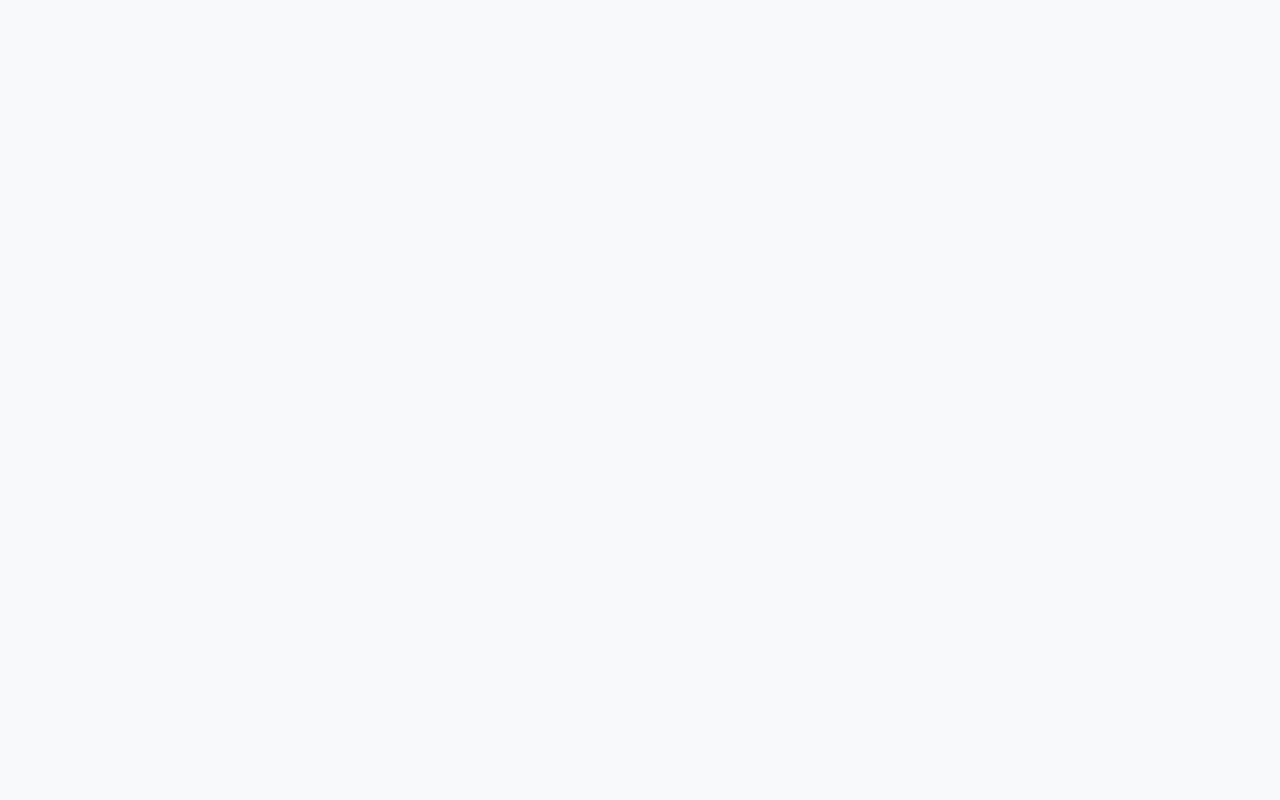
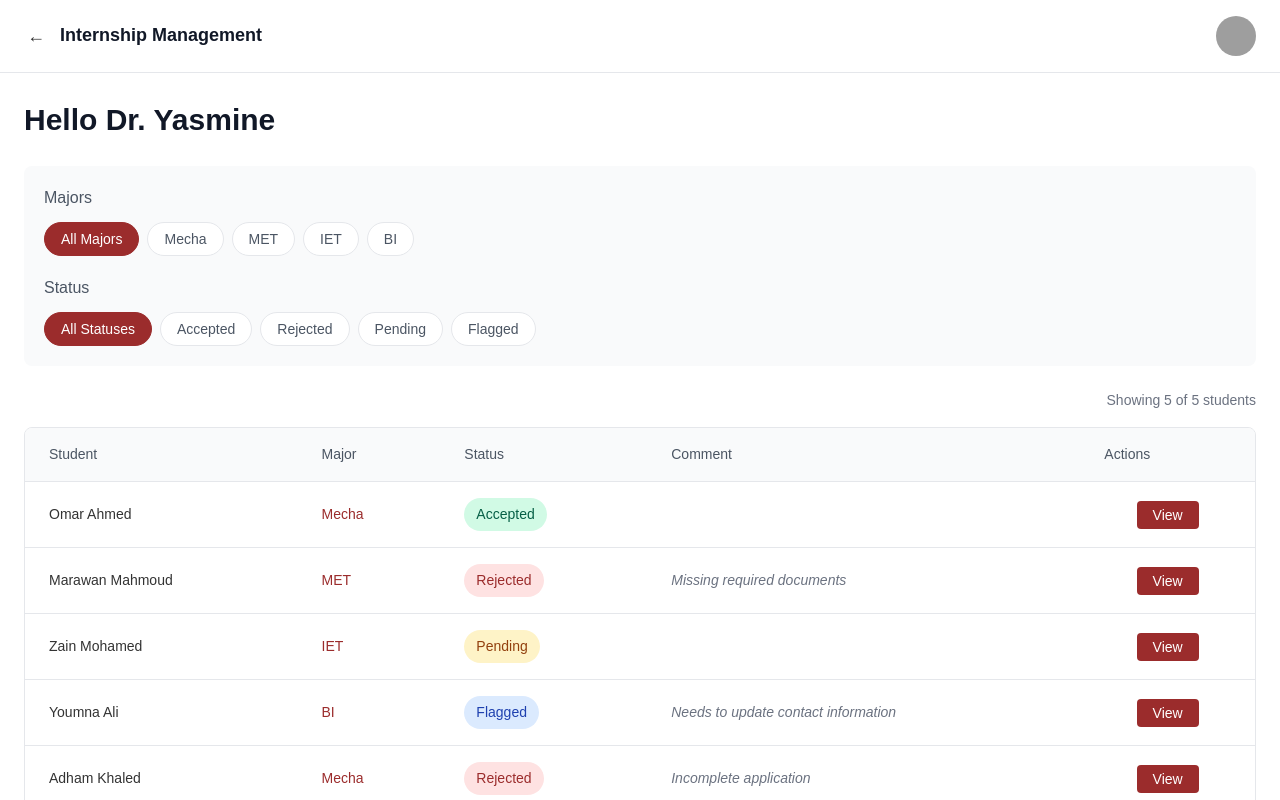
Before and after one commit to yomnaelgohary/Depuggers, a React (Vite) app in the folder my-app/: page /faculty in a window 1280 px wide. Before the commit this address had no page. Built offline with nearby package versions, Linux system fonts and the light colour scheme; grey boxes are pictures that could not be loaded.

Commit message:
Facultyy

```diff
--- a/my-app/src/App.jsx
+++ b/my-app/src/App.jsx
@@ -4,6 +4,7 @@ import { useState } from "react"
 import { BrowserRouter as Router, Routes, Route, useNavigate } from "react-router-dom"
 import "./App.css"
 import SCAD from "./SCAD" // Import the SCAD component
+import Faculty from "./Faculty" // Import the Faculty component
 
 // LoginPage component
 function LoginPage() {
@@ -13,9 +14,11 @@ function LoginPage() {
   const navigate = useNavigate()
 
   const handleLogin = () => {
-    // Only redirect to SCAD if username is "user" and password is "1234"
+    // Check credentials and redirect accordingly
     if (email.toLowerCase() === "user" && password === "1234") {
       navigate("/SCAD")
+    } else if (email.toLowerCase() === "faculty" && password === "1234") {
+      navigate("/faculty")
     } else {
       setError("Invalid credentials")
     }
@@ -34,7 +37,7 @@ function LoginPage() {
         <h2>Login</h2>
         <input
           type="text"
-          placeholder="Email (e.g. user)"
+          placeholder="Email (e.g. user or faculty)"
           value={email}
           onChange={(e) => setEmail(e.target.value)}
           className="input-field"
@@ -119,6 +122,7 @@ function App() {
         <Route path="/register-company" element={<CompanyRegistrationPage />} />
         <Route path="/dashboard/:role" element={<DashboardWrapper />} />
         <Route path="/SCAD" element={<SCAD />} />
+        <Route path="/faculty" element={<Faculty />} />
       </Routes>
     </Router>
   )
--- /dev/null
+++ b/my-app/src/Faculty.css
@@ -0,0 +1,269 @@
+/* Base styles */
+* {
+    box-sizing: border-box;
+    margin: 0;
+    padding: 0;
+  }
+
+  html,
+  body {
+    width: 100%;
+    height: 100%;
+    margin: 0;
+    padding: 0;
+    overflow-x: hidden;
+    font-family: -apple-system, BlinkMacSystemFont, "Segoe UI", Roboto, Oxygen, Ubuntu, Cantarell, "Open Sans",
+      "Helvetica Neue", sans-serif;
+    background-color: #ffffff;
+    color: #333333;
+  }
+
+  /* Faculty container - full screen */
+  .faculty-container {
+    min-height: 100vh;
+    width: 100vw;
+    background-color: #ffffff;
+    display: flex;
+    flex-direction: column;
+  }
+
+  /* Header styles */
+  .faculty-header {
+    display: flex;
+    justify-content: space-between;
+    align-items: center;
+    padding: 16px 24px;
+    border-bottom: 1px solid #e5e7eb;
+    background-color: #ffffff;
+    width: 100%;
+  }
+
+  .header-title {
+    display: flex;
+    align-items: center;
+    gap: 12px;
+  }
+
+  .back-icon {
+    font-size: 18px;
+    cursor: pointer;
+    width: 24px;
+    height: 24px;
+    display: flex;
+    align-items: center;
+    justify-content: center;
+  }
+
+  .faculty-header h1 {
+    font-size: 18px;
+    font-weight: 600;
+    color: #111827;
+  }
+
+  .profile-image {
+    width: 40px;
+    height: 40px;
+    border-radius: 50%;
+    overflow: hidden;
+  }
+
+  .profile-image img {
+    width: 100%;
+    height: 100%;
+    object-fit: cover;
+  }
+
+  /* Main content styles */
+  .faculty-main {
+    width: 100%;
+    padding: 0 24px;
+    flex: 1;
+  }
+
+  .greeting {
+    font-size: 30px;
+    font-weight: 700;
+    margin: 24px 0;
+    color: #111827;
+  }
+
+  /* Filters container */
+  .filters-container {
+    margin-bottom: 24px;
+    background-color: #f9fafb;
+    border-radius: 8px;
+    padding: 20px;
+  }
+
+  .filter-section {
+    margin-bottom: 20px;
+  }
+
+  .filter-section:last-child {
+    margin-bottom: 0;
+  }
+
+  .filter-title {
+    font-size: 16px;
+    font-weight: 500;
+    margin-bottom: 12px;
+    color: #4b5563;
+  }
+
+  /* Filter buttons */
+  .filter-buttons {
+    display: flex;
+    gap: 8px;
+    flex-wrap: wrap;
+  }
+
+  .filter-button {
+    padding: 8px 16px;
+    border-radius: 20px;
+    border: 1px solid #e5e7eb;
+    background-color: #ffffff;
+    font-size: 14px;
+    cursor: pointer;
+    transition: all 0.2s ease;
+    color: #4b5563;
+  }
+
+  .filter-button:hover {
+    background-color: #f3f4f6;
+  }
+
+  .filter-button.active {
+    background-color: #9b2c2c; /* Darker, more muted red */
+    color: white;
+    border-color: #9b2c2c; /* Matching border color */
+  }
+
+  /* Students count */
+  .students-count {
+    margin-bottom: 16px;
+    font-size: 14px;
+    color: #6b7280;
+    text-align: right;
+  }
+
+  /* Table styles */
+  .students-table-container {
+    border: 1px solid #e5e7eb;
+    border-radius: 8px;
+    overflow: hidden;
+    background-color: #ffffff;
+    width: 100%;
+  }
+
+  .students-table {
+    width: 100%;
+    border-collapse: collapse;
+  }
+
+  .students-table th {
+    text-align: left;
+    padding: 16px 24px;
+    font-weight: 500;
+    border-bottom: 1px solid #e5e7eb;
+    background-color: #f9fafb;
+    color: #4b5563;
+    font-size: 14px;
+  }
+
+  .students-table td {
+    padding: 16px 24px;
+    border-bottom: 1px solid #e5e7eb;
+    font-size: 14px;
+  }
+
+  .students-table tr:last-child td {
+    border-bottom: none;
+  }
+
+  /* Table cell styles */
+  .major {
+    color: #9b2c2c; /* Darker, more muted red */
+    font-weight: 500;
+  }
+
+  .comment {
+    color: #6b7280;
+    font-style: italic;
+  }
+
+  .actions {
+    text-align: center;
+  }
+
+  .view-button {
+    background-color: #9b2c2c; /* Darker, more muted red */
+    color: white;
+    border: none;
+    padding: 6px 16px;
+    border-radius: 4px;
+    cursor: pointer;
+    font-size: 14px;
+    transition: background-color 0.2s;
+  }
+
+  .view-button:hover {
+    background-color: #7f1d1d; /* Even darker red for hover state */
+    box-shadow: 0 1px 2px rgba(0, 0, 0, 0.1);
+  }
+
+  /* Status pills */
+  .status-pill {
+    display: inline-block;
+    padding: 6px 12px;
+    border-radius: 20px;
+    font-size: 14px;
+  }
+
+  .accepted {
+    background-color: #d1fae5;
+    color: #065f46;
+  }
+
+  .rejected {
+    background-color: #fee2e2;
+    color: #9b2c2c; /* Updated to match the new red */
+  }
+
+  .pending {
+    background-color: #fef3c7;
+    color: #92400e;
+  }
+
+  .flagged {
+    background-color: #dbeafe;
+    color: #1e40af;
+  }
+
+  /* No results message */
+  .no-results {
+    text-align: center;
+    padding: 32px;
+    color: #6b7280;
+    font-style: italic;
+  }
+
+  /* Responsive styles */
+  @media (max-width: 768px) {
+    .faculty-main {
+      padding: 0 16px;
+    }
+
+    .students-table th,
+    .students-table td {
+      padding: 12px 16px;
+    }
+
+    .filter-buttons {
+      gap: 6px;
+    }
+
+    .filter-button {
+      padding: 6px 12px;
+      font-size: 13px;
+    }
+  }
--- /dev/null
+++ b/my-app/src/Faculty.jsx
@@ -0,0 +1,160 @@
+"use client"
+
+import { useState, useEffect } from "react"
+import "./Faculty.css"
+
+function Faculty() {
+  const students = [
+    {
+      id: 1,
+      name: "Omar Ahmed",
+      major: "Mecha",
+      status: "Accepted",
+      comment: "",
+    },
+    {
+      id: 2,
+      name: "Marawan Mahmoud",
+      major: "MET",
+      status: "Rejected",
+      comment: "Missing required documents",
+    },
+    {
+      id: 3,
+      name: "Zain Mohamed",
+      major: "IET",
+      status: "Pending",
+      comment: "",
+    },
+    {
+      id: 4,
+      name: "Youmna Ali",
+      major: "BI",
+      status: "Flagged",
+      comment: "Needs to update contact information",
+    },
+    {
+      id: 5,
+      name: "Adham Khaled",
+      major: "Mecha",
+      status: "Rejected",
+      comment: "Incomplete application",
+    },
+  ]
+
+  // Extract unique majors and statuses
+  const uniqueMajors = ["All Majors", ...new Set(students.map((student) => student.major))]
+  const uniqueStatuses = ["All Statuses", ...new Set(students.map((student) => student.status))]
+
+  const [selectedMajor, setSelectedMajor] = useState("All Majors")
+  const [selectedStatus, setSelectedStatus] = useState("All Statuses")
+  const [filteredStudents, setFilteredStudents] = useState(students)
+
+  // Apply filters when selections change
+  useEffect(() => {
+    let result = [...students]
+
+    if (selectedMajor !== "All Majors") {
+      result = result.filter((student) => student.major === selectedMajor)
+    }
+
+    if (selectedStatus !== "All Statuses") {
+      result = result.filter((student) => student.status === selectedStatus)
+    }
+
+    setFilteredStudents(result)
+  }, [selectedMajor, selectedStatus])
+
+  return (
+    <div className="faculty-container">
+      <header className="faculty-header">
+        <div className="header-title">
+          <span className="back-icon">←</span>
+          <h1>Internship Management</h1>
+        </div>
+        <div className="profile-image">
+          <img src="/placeholder.svg?height=40&width=40" alt="Profile" />
+        </div>
+      </header>
+
+      <main className="faculty-main">
+        <h2 className="greeting">Hello Dr. Yasmine</h2>
+
+        <div className="filters-container">
+          <div className="filter-section">
+            <h3 className="filter-title">Majors</h3>
+            <div className="filter-buttons">
+              {uniqueMajors.map((major) => (
+                <button
+                  key={major}
+                  className={`filter-button ${selectedMajor === major ? "active" : ""}`}
+                  onClick={() => setSelectedMajor(major)}
+                >
+                  {major}
+                </button>
+              ))}
+            </div>
+          </div>
+
+          <div className="filter-section">
+            <h3 className="filter-title">Status</h3>
+            <div className="filter-buttons">
+              {uniqueStatuses.map((status) => (
+                <button
+                  key={status}
+                  className={`filter-button ${selectedStatus === status ? "active" : ""}`}
+                  onClick={() => setSelectedStatus(status)}
+                >
+                  {status}
+                </button>
+              ))}
+            </div>
+          </div>
+        </div>
+
+        <div className="students-count">
+          Showing {filteredStudents.length} of {students.length} students
+        </div>
+
+        <div className="students-table-container">
+          <table className="students-table">
+            <thead>
+              <tr>
+                <th>Student</th>
+                <th>Major</th>
+                <th>Status</th>
+                <th>Comment</th>
+                <th>Actions</th>
+              </tr>
+            </thead>
+            <tbody>
+              {filteredStudents.length > 0 ? (
+                filteredStudents.map((student) => (
+                  <tr key={student.id}>
+                    <td>{student.name}</td>
+                    <td className="major">{student.major}</td>
+                    <td>
+                      <span className={`status-pill ${student.status.toLowerCase()}`}>{student.status}</span>
+                    </td>
+                    <td className="comment">{student.comment}</td>
+                    <td className="actions">
+                      <button className="view-button">View</button>
+                    </td>
+                  </tr>
+                ))
+              ) : (
+                <tr>
+                  <td colSpan="5" className="no-results">
+                    No students match the selected filters
+                  </td>
+                </tr>
+              )}
+            </tbody>
+          </table>
+        </div>
+      </main>
+    </div>
+  )
+}
+
+export default Faculty
```
